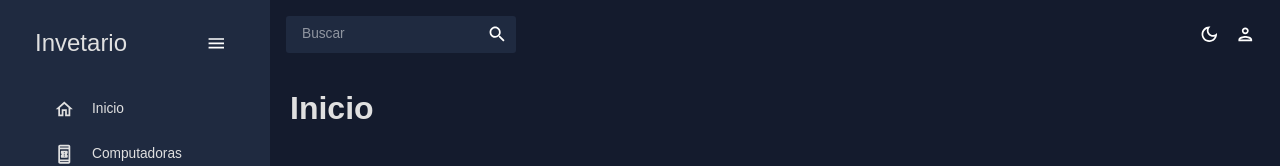
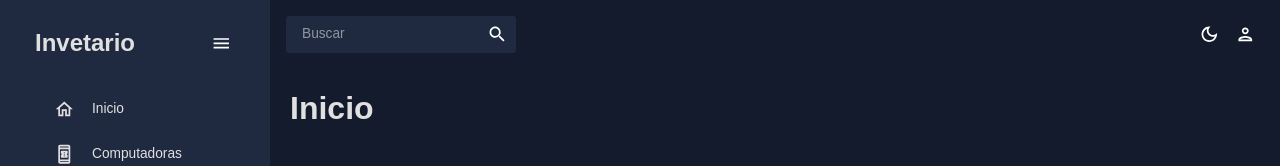
Before and after one commit to IbraAguero/control-inventario, a React (Vite) app: page / in a window 1280 px wide. Shown: the top 166 px of the page. Built offline with nearby package versions, Linux system fonts and the light colour scheme; what material-ui-confirm would draw is missing.

Commit message:
change fontWeight

```diff
--- a/src/scenes/global/Sidebar.jsx
+++ b/src/scenes/global/Sidebar.jsx
@@ -43,7 +43,7 @@ const Sidebar = () => {
           backgroundColor: 'transparent !important',
         },
         '& .pro-inner-item': {
-          padding: '5px 35px 5px 20px !important',
+          padding: '5px 30px 5px 20px !important',
         },
         '& .pro-inner-item:hover': {
           color: '#868dfb !important',
@@ -70,7 +70,11 @@ const Sidebar = () => {
                 alignItems="center"
                 ml="15px"
               >
-                <Typography variant="h3" color={colors.grey[100]}>
+                <Typography
+                  variant="h3"
+                  fontWeight="bold"
+                  color={colors.grey[100]}
+                >
                   Invetario
                 </Typography>
                 <IconButton onClick={() => setIsCollapsed(!isCollapsed)}>
```
